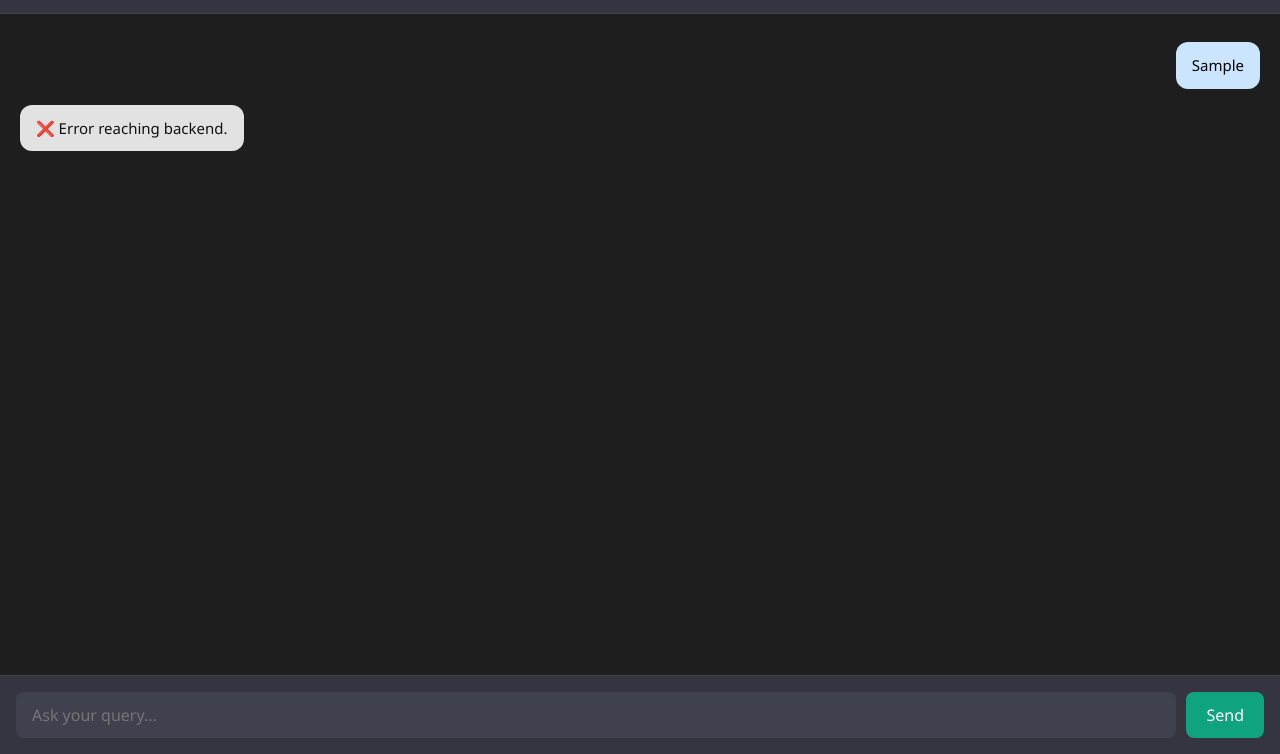
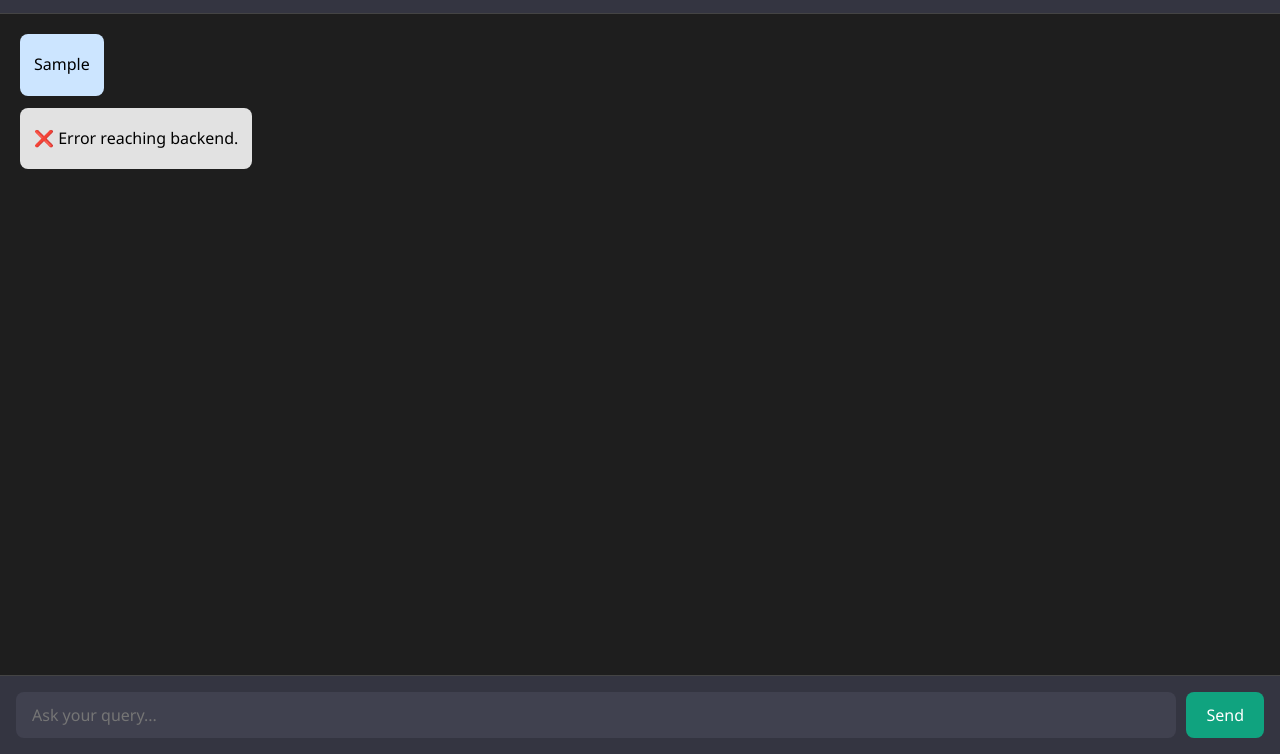
Before and after one commit to Sriharsha-Koppula/Project_S, a plain HTML site: page index.html in a window 1280 px wide. Both pictures are taken after typing "Sample" into the empty fields and a click on the button "Send". Shown: the part 46-800 px from the top of the page. Drawn offline with Linux system fonts and the light colour scheme; no server answers.

Commit message:
Update style.css

```diff
--- a/style.css
+++ b/style.css
@@ -5,8 +5,6 @@
   --input-bg: #40414f;
   --button-bg: #10a37f;
   --button-hover: #0e9272;
-  --user-bg: #cce5ff;
-  --bot-bg: #e2e2e2;
 }
 
 body.light {
@@ -16,8 +14,6 @@ body.light {
   --input-bg: #ffffff;
   --button-bg: #0d9488;
   --button-hover: #0a8278;
-  --user-bg: #d0ebff;
-  --bot-bg: #dddddd;
 }
 
 * {
@@ -57,8 +53,6 @@ body {
 
 .chat-body {
   flex: 1;
-  display: flex;
-  flex-direction: column;
   padding: 20px;
   overflow-y: auto;
 }
@@ -104,27 +98,31 @@ body {
 }
 
 .message {
-  white-space: pre-wrap;
-  word-break: break-word;
-  padding: 12px 16px;
-  border-radius: 12px;
-  font-size: 15px;
-  line-height: 1.5;
-  max-width: 70%;
-  margin-top: 8px;
-  margin-bottom: 8px;
+  margin-bottom: 12px;
+  padding: 10px 14px;
+  border-radius: 8px;
+  background-color: var(--input-bg);
+  width: fit-content;
+  max-width: 80%;
 }
 
 .message.user {
   align-self: flex-end;
-  background-color: var(--user-bg);
+  background: #cce5ff;
   color: #000;
-  margin-left: auto;
+  text-align: right;
 }
 
 .message.bot {
   align-self: flex-start;
-  background-color: var(--bot-bg);
-  color: #111;
-  margin-right: auto;
+  background: #e2e2e2;
+  color: #000;
+  text-align: left;
 }
+
+/* ✅ Paragraph styling inside messages */
+.message p {
+  margin: 8px 0;
+  line-height: 1.6;
+  white-space: pre-wrap;
+}
```
